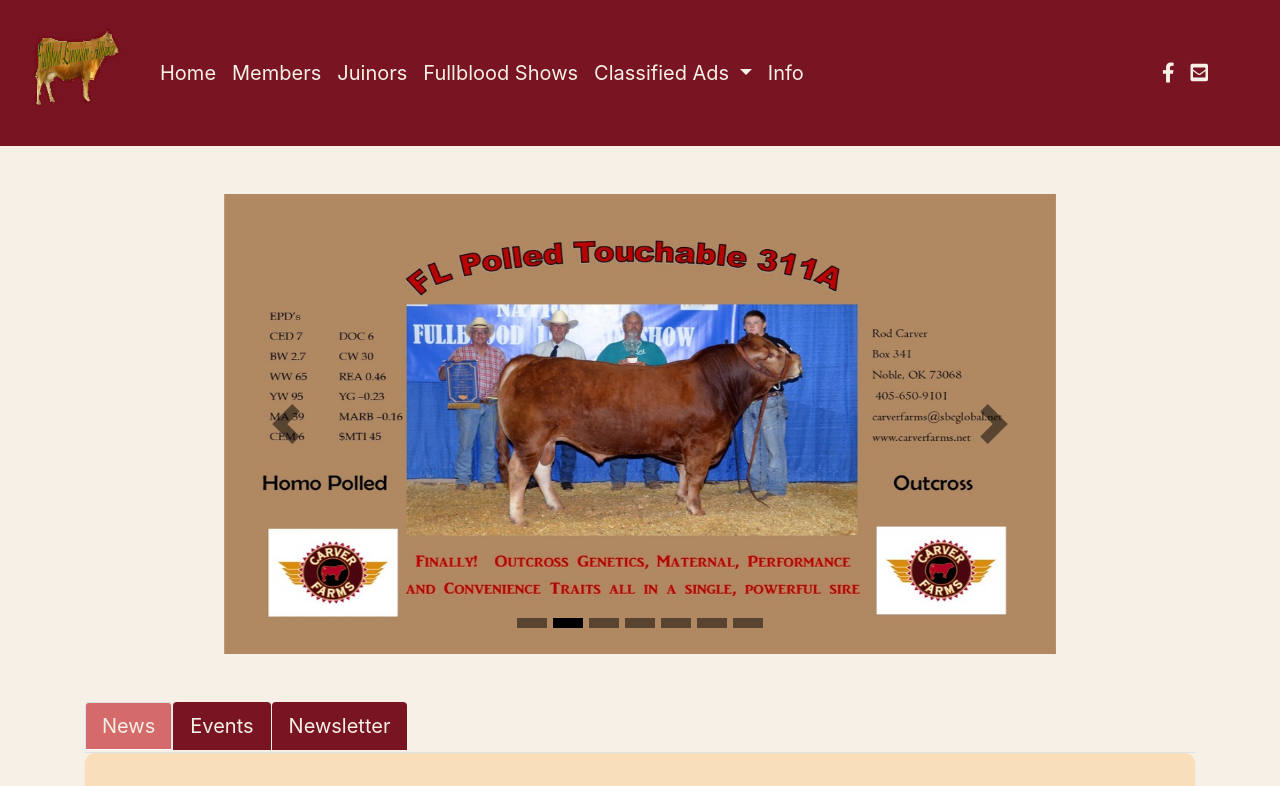
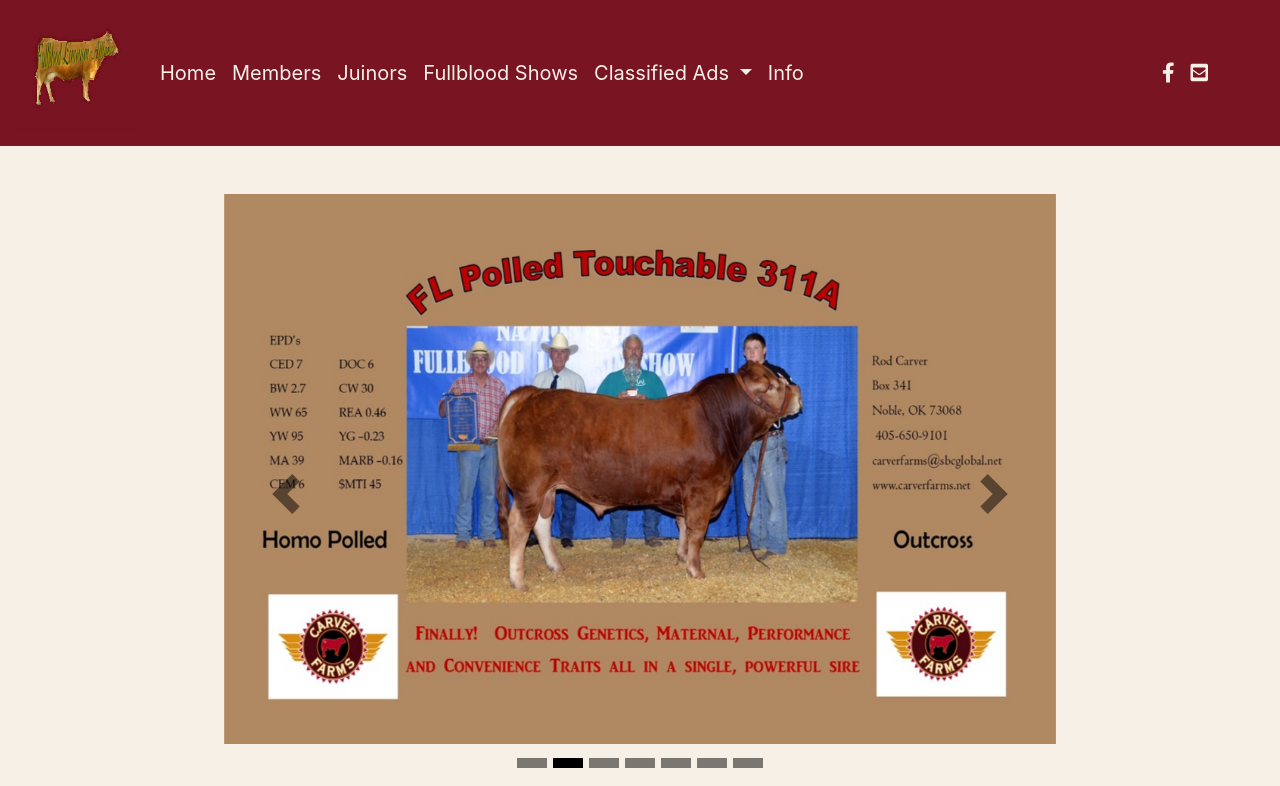
Before and after one commit to bofur24/FullBloodAlliance, a plain HTML site: page index.html in a window 1280 px wide. Shown: the top 786 px of the page. Drawn offline with nearby package versions, Linux system fonts and the light colour scheme.

Commit message:
Adjusted Carousel Size

```diff
--- a/CSS/styles.css
+++ b/CSS/styles.css
@@ -102,7 +102,7 @@ h5 {
 /* Carousel */
 
 .carousel {
-    height: 460px;
+    height: 600px;
 }
 
 .carousel-indicators li {
@@ -126,7 +126,7 @@ h5 {
 
 .carousel-inner > .carousel-item > img {
     width: 640px;
-    height: 460px;
+    height: 550px;
 }
 
 /* Top Button */
@@ -291,7 +291,7 @@ footer div a:hover {
 
 @media screen and (max-width: 1000px ) and (min-width: 775px) {
     .carousel {
-        height: 450px;
+        height: 600px;
     }
 
     .result-img {
```
